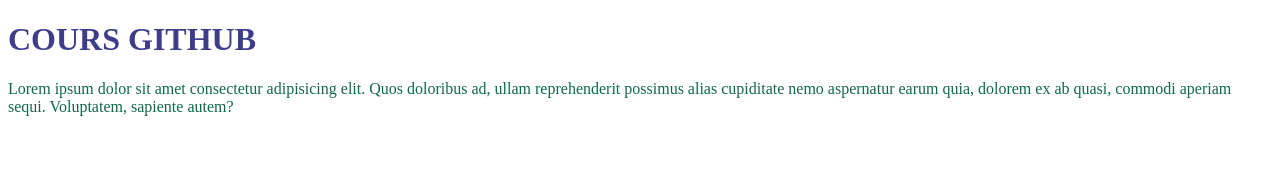
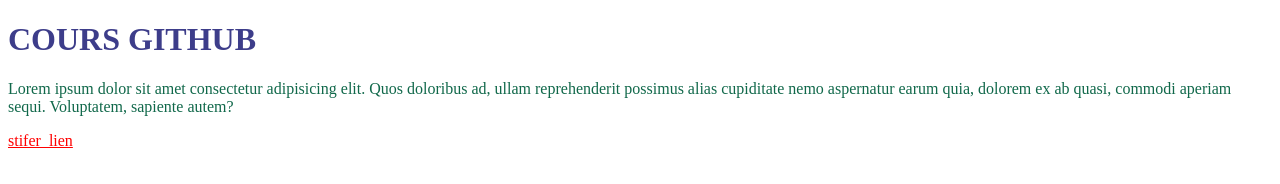
Before and after one commit to steven855/gitformation, a plain HTML site: page index.html in a window 1280 px wide. Drawn offline with Linux system fonts and the light colour scheme.

Commit message:
troisieme envoi sur github

```diff
--- a/index.html
+++ b/index.html
@@ -15,6 +15,7 @@
         dolorem ex ab quasi, commodi aperiam sequi.
         Voluptatem, sapiente autem?
     </p>
+    <a href="index.html">stifer_lien</a>
 
 </body>
 </html>
--- a/style.css
+++ b/style.css
@@ -4,3 +4,6 @@ h1{
 p{
     color: rgb(16, 104, 74);
 }
+a{
+    color: red;
+}
```
